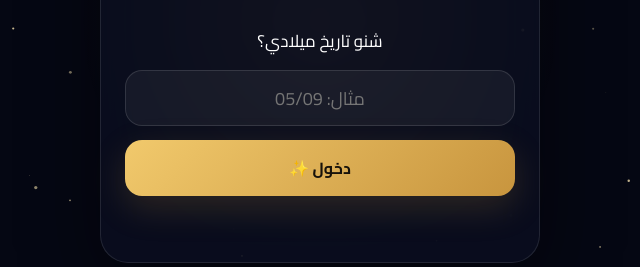
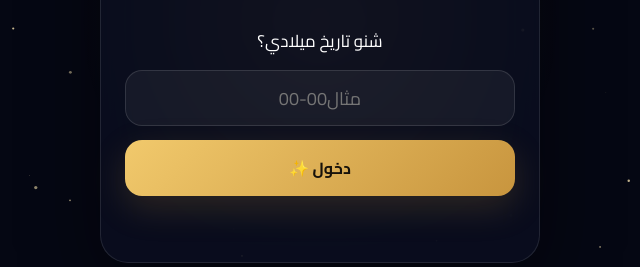
Before and after one commit to i-b-o2002/Shams-World, a plain HTML site: page index.html in a window 1280 px wide. Shown: the part 380-647 px from the top of the page, 320-960 px from the left. Drawn offline with Linux system fonts and the light colour scheme.

Commit message:
Update index.html

```diff
--- a/index.html
+++ b/index.html
@@ -659,8 +659,8 @@ button{
         <input
             id="birthdayInput"
             type="text"
-            inputmode="numeric"
-            placeholder="مثال: 05/09"
+            inputmode="kaybord"
+            placeholder="مثال00-00"
             autocomplete="off"
         >
 
```
